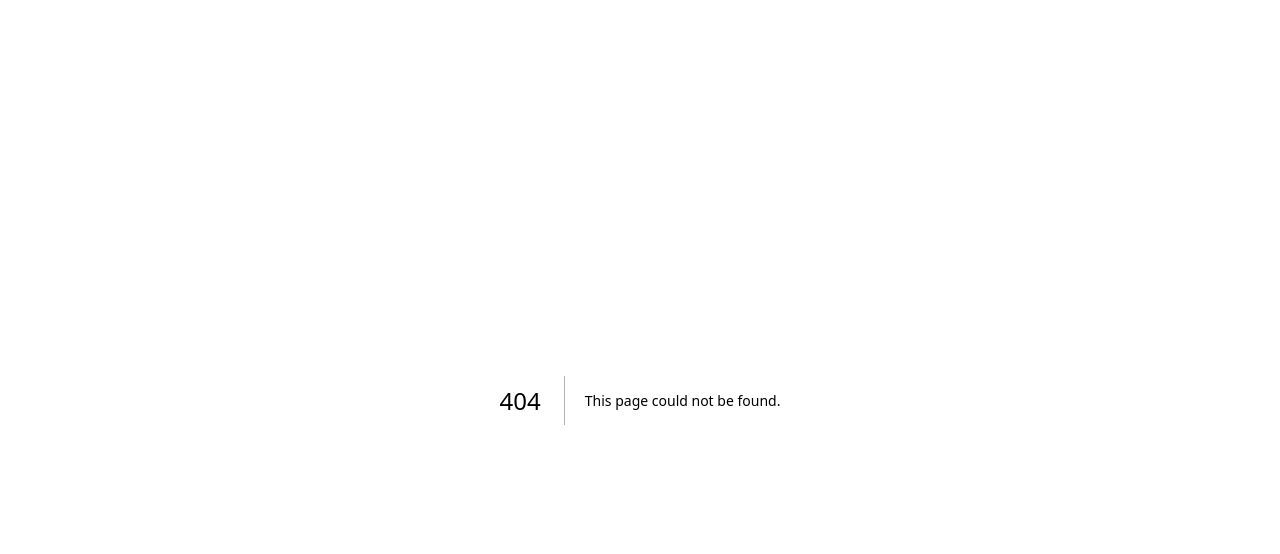
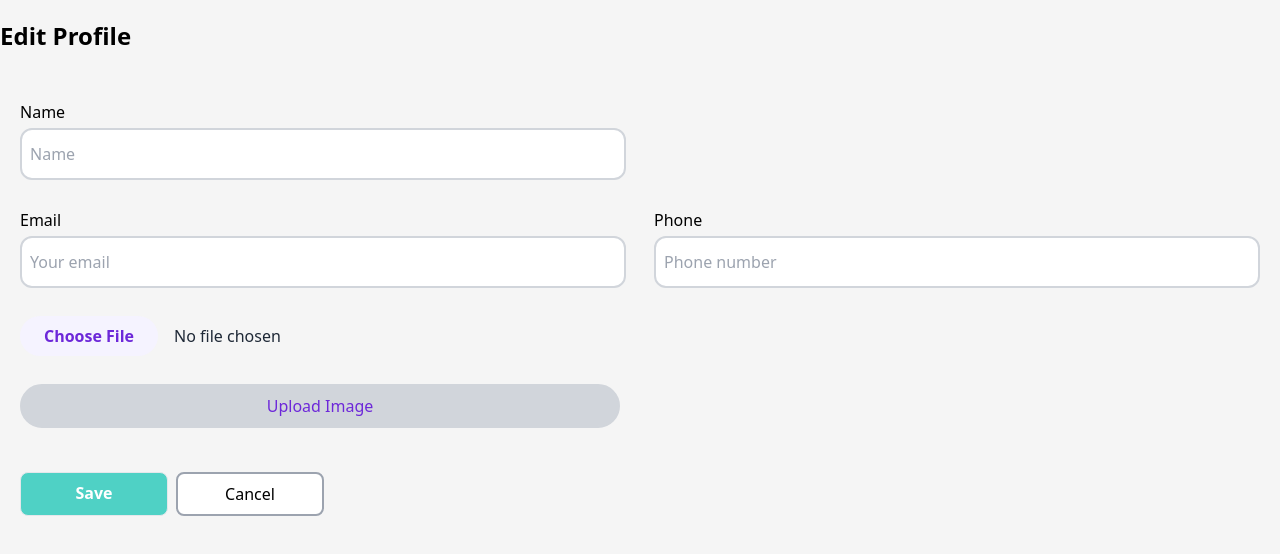
Before and after one commit to m-nazhat-adiba/trippin-travel-admin-UI, a Next.js app: page /edit-profile in a window 1280 px wide. Before the commit this address had no page. Shown: the top 554 px of the page. Built offline with nearby package versions, Linux system fonts and the light colour scheme.

Commit message:
first commit

```diff
--- /dev/null
+++ b/src/components/common/drawer/index.js
@@ -0,0 +1,34 @@
+import React from "react";
+
+const Drawer = ({ children, isOpen, setIsOpen, title }) => {
+  return (
+    <main
+      className={
+        " fixed overflow-hidden z-10 bg-gray-900 bg-opacity-25 inset-0 transform ease-in-out " +
+        (isOpen
+          ? " transition-opacity opacity-100 duration-500 translate-x-0  "
+          : " transition-all delay-500 opacity-0 translate-x-full  ")
+      }
+    >
+      <section
+        className={
+          " w-screen max-w-md right-0 absolute bg-white h-full shadow-xl delay-400 duration-500 ease-in-out transition-all transform  " +
+          (isOpen ? " translate-x-0 " : " translate-x-full ")
+        }
+      >
+        <article className="relative w-screen max-w-md pb-10 flex flex-col space-y-6 overflow-y-scroll h-full">
+          <header className="p-4 font-bold text-lg">{title}</header>
+          {children}
+        </article>
+      </section>
+      <section
+        className=" w-screen h-full cursor-pointer "
+        onClick={() => {
+          setIsOpen(false);
+        }}
+      ></section>
+    </main>
+  );
+};
+
+export default Drawer;
--- /dev/null
+++ b/src/pages/edit-profile/index.js
@@ -0,0 +1,138 @@
+import Button from "@/components/common/button";
+import InputField from "@/components/common/input/InputField";
+import InputFile from "@/components/common/input/InputFile";
+import Modal from "@/components/common/modal";
+import { USERS } from "@/constant/api";
+import { USER_CONFIG } from "@/constant/config";
+import useInput from "@/hooks/useInput";
+import handleUpload from "@/utils/handleUpload";
+import Link from "next/link";
+import { useRouter } from "next/router";
+import React, { useState } from "react";
+import axios from "axios";
+
+const EditProfile = () => {
+  const nameHook = useInput();
+  const emailHook = useInput();
+  const phoneHook = useInput();
+
+  const [imageFile, setImageFile] = useState(null);
+  const [imageUrl, setImageUrl] = useState("");
+  const [dataPost, setDataPost] = useState(null);
+  const [loadingPost, setLoadingPost] = useState(false);
+  const [errorPost, setErrorPost] = useState(null);
+  const [showModal, setShowModal] = useState(false);
+
+  const router = useRouter();
+
+  const handleFileChange = (e) => {
+    setImageFile(e.target.files[0]);
+  };
+
+  const handleGrabUrl = async () => {
+    try {
+      const urls = await handleUpload(imageFile);
+      console.log("urls", urls);
+      setImageUrl(urls.url);
+    } catch (error) {
+      console.log(error);
+    }
+  };
+
+  const handleSubmit = async (e) => {
+    e.preventDefault();
+    setLoadingPost(true);
+    const payload = {
+      name: nameHook.data,
+      email: emailHook.data,
+      profilePictureUrl: imageUrl,
+      phone: phoneHook.data,
+    };
+    try {
+      const result = await axios.post(
+        USERS.UPDATE_PROFILE,
+        payload,
+        USER_CONFIG
+      );
+      setDataPost(result.data);
+      setShowModal(true);
+    } catch (error) {
+      setErrorPost(error);
+      console.log(error);
+    } finally {
+      setLoadingPost(false);
+    }
+  };
+
+  const handleModal = () => {
+    setShowModal(!showModal);
+  };
+
+  const handlePushRouter = () => {
+    router.push("/");
+  };
+
+  return (
+    <main className="container mx-auto my-5">
+      <header className="mb-10">
+        <h1 className="text-2xl font-semibold">Edit Profile</h1>
+      </header>
+      <form onSubmit={handleSubmit} className="flex flex-col gap-9">
+        <div className="flex flex-col gap-7 my-2">
+          <div className="grid xl:grid-cols-4 grid-cols-2 gap-7 w-full px-5">
+            <InputField
+              className="col-span-2"
+              inputHook={nameHook}
+              placeholder="Name"
+              label="Name"
+            />
+          </div>
+          <div className="grid xl:grid-cols-4 grid-cols-2 gap-7 w-full px-5">
+            <InputField
+              className="col-span-2"
+              inputHook={emailHook}
+              placeholder="Your email"
+              label="Email"
+            />
+            <InputField
+              className="col-span-2"
+              inputHook={phoneHook}
+              placeholder="Phone number"
+              label="Phone"
+            />
+          </div>
+          <div className="flex xl:flex-col w-1/2 flex-col gap-7  px-5">
+            <InputFile handleFileChange={handleFileChange} />
+            <Button
+              disable={imageFile ? false : true}
+              type="button"
+              handleClick={handleGrabUrl}
+              variant="rounded"
+            >
+              Upload Image
+            </Button>
+          </div>
+        </div>
+        <div className="grid grid-cols-8 gap-2 px-5">
+          <Button type="submit" variant="primary">
+            Save
+          </Button>
+          <Link href={"/"}>
+            <Button variant="secondary">Cancel</Button>
+          </Link>
+        </div>
+      </form>
+      {showModal ? (
+        <Modal
+          handleRedirect={handlePushRouter}
+          handleModal={handleModal}
+          title="Status"
+        >
+          <p>Success</p>
+        </Modal>
+      ) : null}
+    </main>
+  );
+};
+
+export default EditProfile;
```
